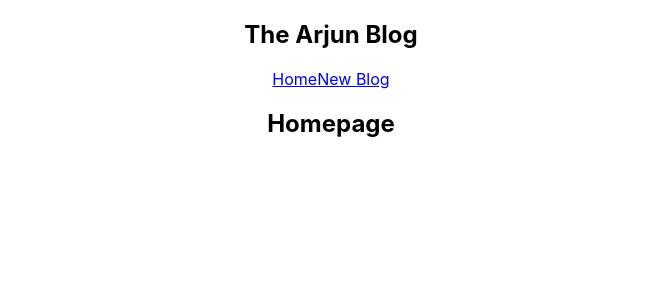
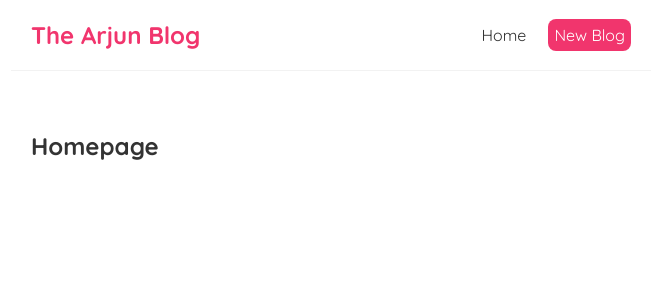
Before and after one commit to armathur123/ReactBlog, a React (Create React App) app: page / in a window 1280 px wide. Shown: the top 300 px of the page, without its empty margins (309-971 px from the left). Built offline with nearby package versions, Linux system fonts and the light colour scheme.

Commit message:
#6 adding styles and inline styles

```diff
--- a/src/App.css
+++ /dev/null
@@ -1,38 +0,0 @@
-.App {
-  text-align: center;
-}
-
-.App-logo {
-  height: 40vmin;
-  pointer-events: none;
-}
-
-@media (prefers-reduced-motion: no-preference) {
-  .App-logo {
-    animation: App-logo-spin infinite 20s linear;
-  }
-}
-
-.App-header {
-  background-color: #282c34;
-  min-height: 100vh;
-  display: flex;
-  flex-direction: column;
-  align-items: center;
-  justify-content: center;
-  font-size: calc(10px + 2vmin);
-  color: white;
-}
-
-.App-link {
-  color: #61dafb;
-}
-
-@keyframes App-logo-spin {
-  from {
-    transform: rotate(0deg);
-  }
-  to {
-    transform: rotate(360deg);
-  }
-}
--- a/src/App.js
+++ b/src/App.js
@@ -1,4 +1,3 @@
-import './App.css';
 import Navbar from './navbar'
 import Home from './Home'
 
--- a/src/index.css
+++ b/src/index.css
@@ -1,13 +1,35 @@
-body {
+@import url('https://fonts.googleapis.com/css2?family=Quicksand:wght@300;400;500;600;700&display=swap');
+
+/* base styles */
+* {
   margin: 0;
-  font-family: -apple-system, BlinkMacSystemFont, 'Segoe UI', 'Roboto', 'Oxygen',
-    'Ubuntu', 'Cantarell', 'Fira Sans', 'Droid Sans', 'Helvetica Neue',
-    sans-serif;
-  -webkit-font-smoothing: antialiased;
-  -moz-osx-font-smoothing: grayscale;
+  font-family: "Quicksand";
+  color: #333;
 }
-
-code {
-  font-family: source-code-pro, Menlo, Monaco, Consolas, 'Courier New',
-    monospace;
+.navbar {
+  padding: 20px;
+  display: flex;
+  align-items: center;
+  max-width: 600px;
+  margin: 0 auto;
+  border-bottom: 1px solid #f2f2f2;
 }
+.navbar h1 {
+  color: #f1356d;
+}
+.navbar .links {
+  margin-left: auto;
+}
+.navbar a {
+  margin-left: 16px;
+  text-decoration: none;
+  padding: 6px;
+}
+.navbar a:hover {
+  color: #f1356d;
+}
+.content {
+  max-width: 600px;
+  margin: 40px auto;
+  padding: 20px;
+}
--- a/src/navbar.js
+++ b/src/navbar.js
@@ -4,7 +4,12 @@
             <h1>The Arjun Blog</h1>
             <div className="links">
                 <a href="/">Home</a>
-                <a href="/create">New Blog</a>
+                {/*inline css example*/}
+                <a href="/create" style={{
+                    color: "white",
+                    backgroundColor: '#f1356d',
+                    borderRadius: '8px'
+                }}>New Blog</a>
             </div>
         </nav>
     );
```
